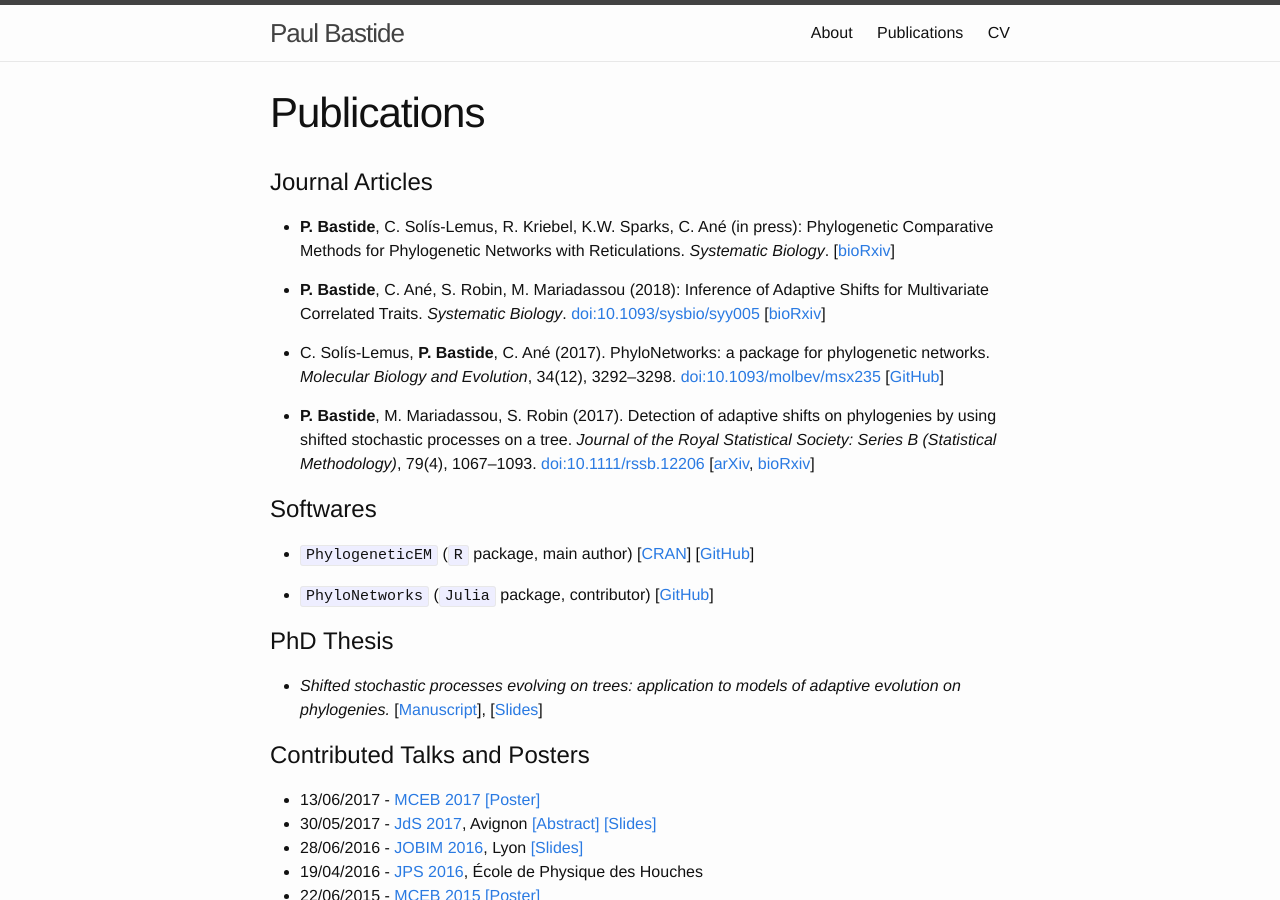
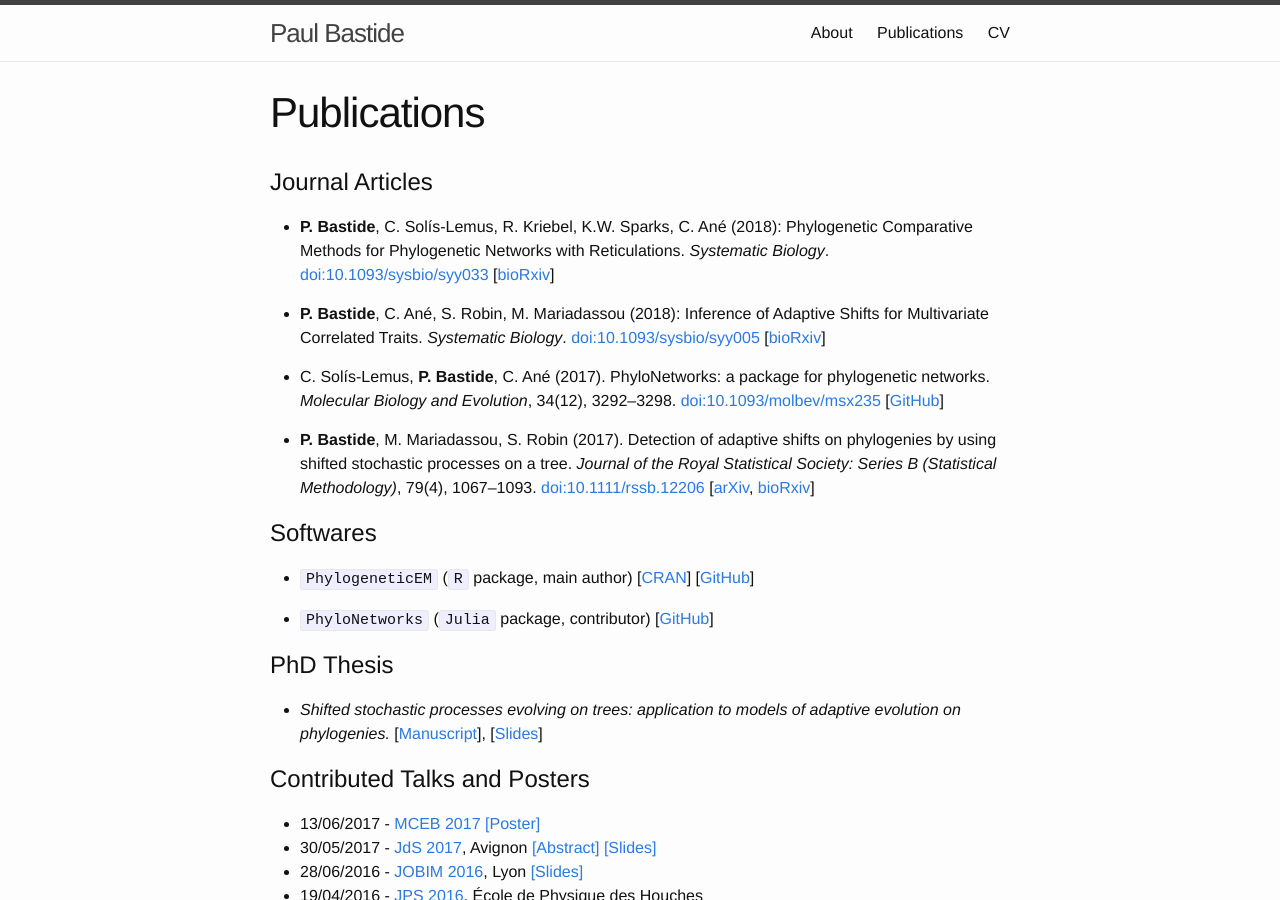
Before and after one commit to pbastide/pbastide.github.io, a Jekyll site: the page built from publi.md, in a window 1280 px wide and 900 px high. Built offline with Jekyll 4.4.1, drawn with Linux system fonts in a browser that asks for light colours.

Commit message:
Add link to network article.

```diff
--- a/publi.md
+++ b/publi.md
@@ -6,7 +6,7 @@ weight: 3
 
 # Journal Articles
 
-* **P. Bastide**, C. Solís-Lemus, R. Kriebel, K.W. Sparks, C. Ané (in press): Phylogenetic Comparative Methods for Phylogenetic Networks with Reticulations. *Systematic Biology*. [[bioRxiv](https://doi.org/10.1101/194050)]
+* **P. Bastide**, C. Solís-Lemus, R. Kriebel, K.W. Sparks, C. Ané (2018): Phylogenetic Comparative Methods for Phylogenetic Networks with Reticulations. *Systematic Biology*. [doi:10.1093/sysbio/syy033](https://academic.oup.com/sysbio/advance-article/doi/10.1093/sysbio/syy033/4985806?guestAccessKey=507189f8-9ff2-4e12-b17e-29c2a1b2e7ec) [[bioRxiv](https://doi.org/10.1101/194050)]
 
 * **P. Bastide**, C. Ané, S. Robin, M. Mariadassou (2018): Inference of Adaptive Shifts for Multivariate Correlated Traits. *Systematic Biology*. [doi:10.1093/sysbio/syy005](https://academic.oup.com/sysbio/advance-article/doi/10.1093/sysbio/syy005/4827615?guestAccessKey=fba26a20-0579-4721-ad76-8e669489539a) [[bioRxiv](http://www.biorxiv.org/content/early/2017/06/05/146191)]
 
```
